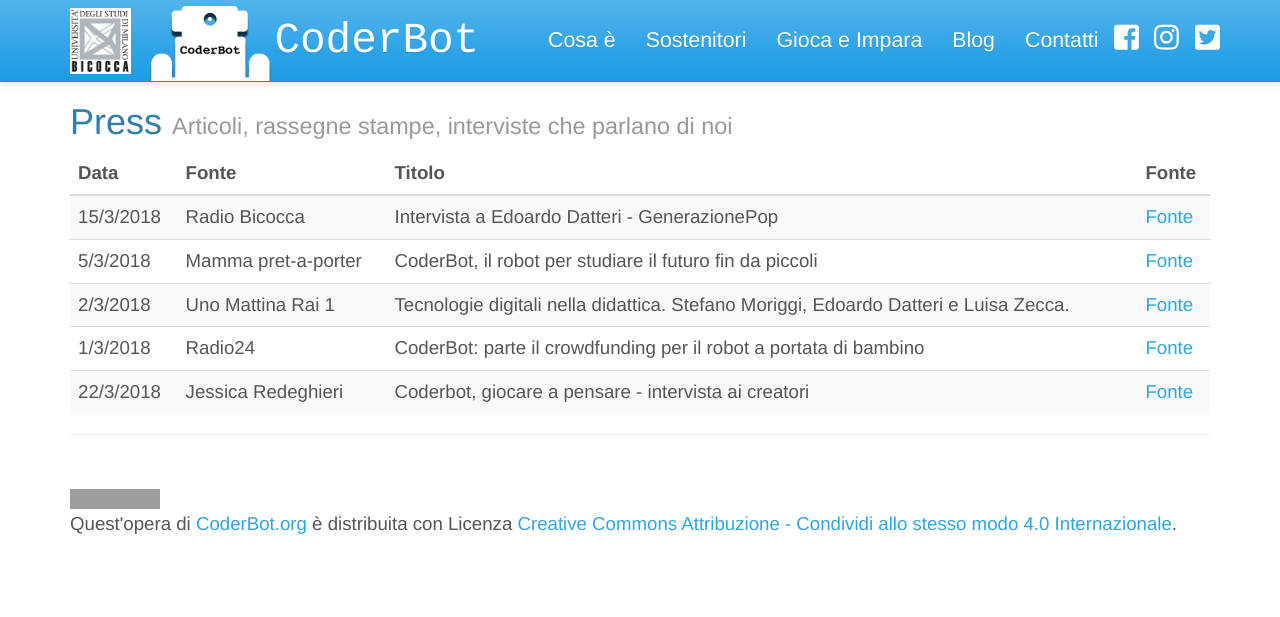
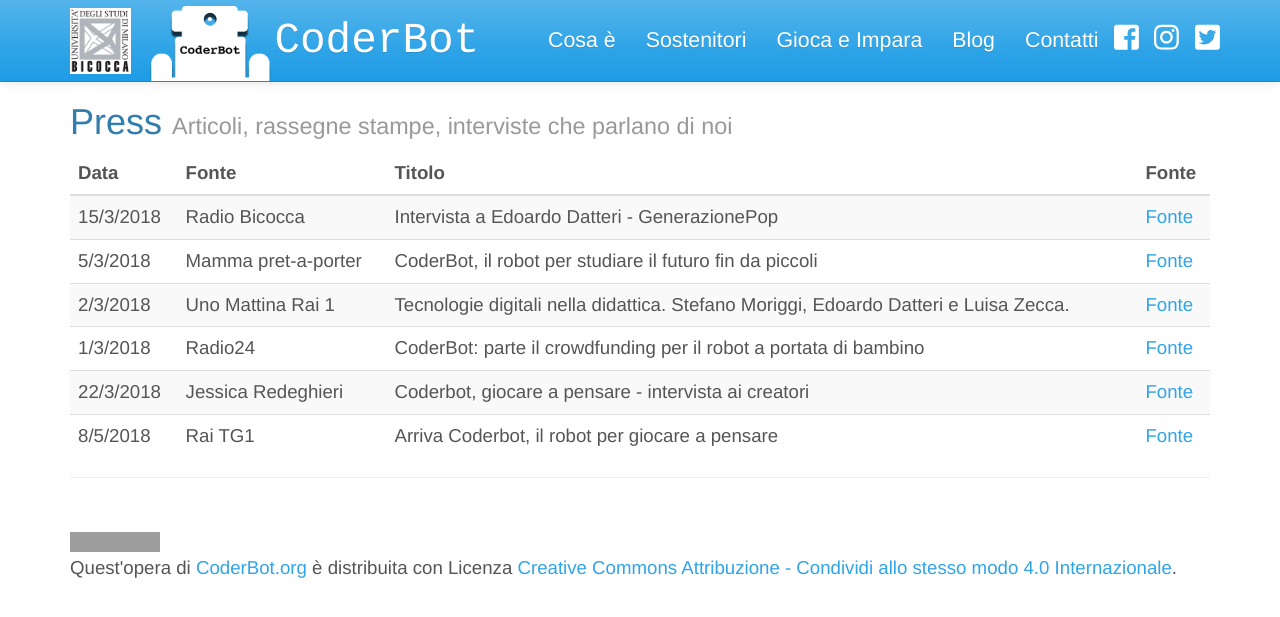
Before and after one commit to CoderBotOrg/website, a Jekyll site: the page built from it/press.html, in a window 1280 px wide. Shown: the top 617 px of the page. Built offline with Jekyll 4.4.1, drawn with Linux system fonts in a browser that asks for light colours; nearby versions of some CDN libraries; grey boxes are pictures that could not be loaded.

Commit message:
Add Rai TG1 TV report

```diff
--- a/it/press.html
+++ b/it/press.html
@@ -36,5 +36,11 @@
       <td>Coderbot, giocare a pensare - intervista ai creatori</td>
       <td><a href="https://www.youtube.com/watch?v=lRKcU_IXOJY">Fonte</a>
     </tr>
+    <tr>
+      <td>8/5/2018</td>
+      <td>Rai TG1</td>
+      <td>Arriva Coderbot, il robot per giocare a pensare</td>
+      <td><a href="http://www.rai.it/dl/RaiTV/programmi/media/ContentItem-208d66ea-fcbb-495b-b5a4-c4d7428e8417.html">Fonte</a>
+    </tr>
   </tbody>
 </table>
```
